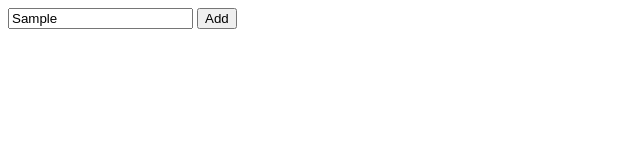
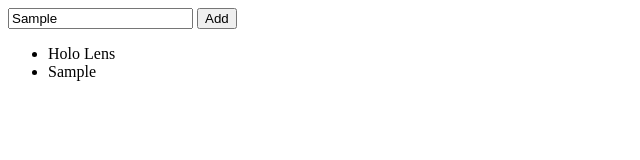
Before and after one commit to Lord-Fifth/JavaScript-Workshop, a plain HTML site: page To-Do-App/index.html in a window 1280 px wide. Both pictures are taken after typing "Sample" into the empty fields and a click on the button "Add". Shown: the whole page, without its empty margins (0-640 px from the left). Drawn offline with Linux system fonts and the light colour scheme.

Commit message:
JS Functions

```diff
--- a/To-Do-App/index.html
+++ b/To-Do-App/index.html
@@ -12,6 +12,10 @@
     <div class="container">
         <input type="text" id="app-item-to-add" />
         <button id="app-add-btn">Add</button>
+
+        <ul id="app-add-list">
+            <li>Holo Lens</li>
+        </ul>
     </div>
 </body>
 
--- a/To-Do-App/script.js
+++ b/To-Do-App/script.js
@@ -1,10 +1,21 @@
 function getInputValue() {
     // console.log('Clicked!')
     const ip = document.getElementById('app-item-to-add');
-    console.log(ip.value)
+    // console.log(ip.value)
+    return ip.value;
+}
+
+function appendToList(toAdd) {
+    const ul = document.getElementById('app-add-list');
+    const newli = document.createElement('li')
+    newli.innerText = toAdd;
+    ul.appendChild(newli);
+    return;
+
 }
 
 const btn = document.getElementById('app-add-btn')
 btn.addEventListener('click', function() {
-    getInputValue()
+    const toInsert = getInputValue()
+    appendToList(toInsert)
 })
```
